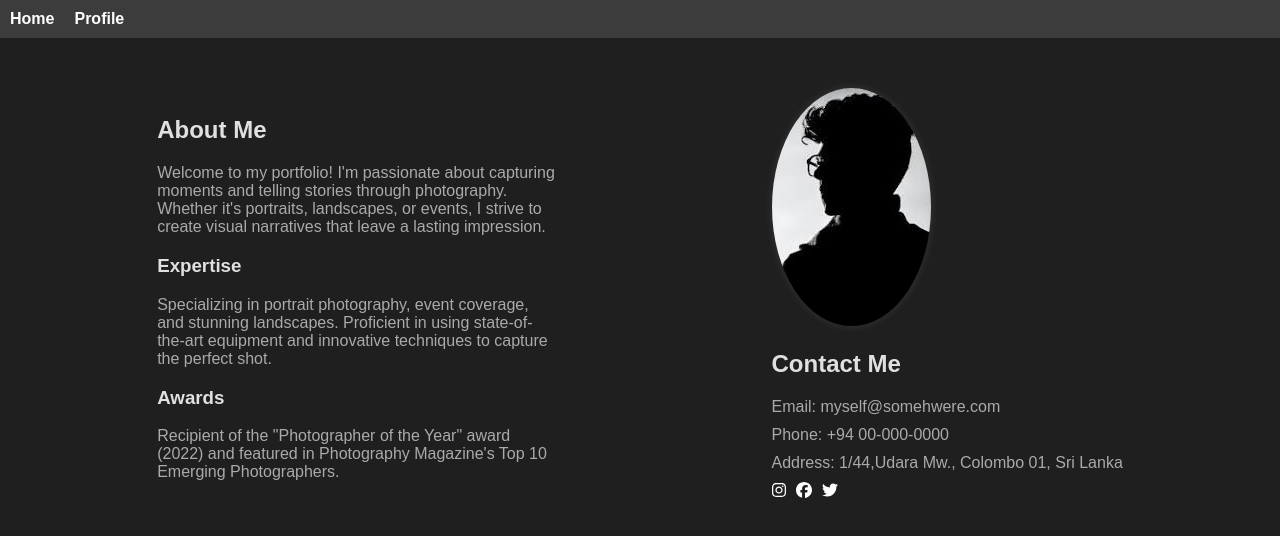
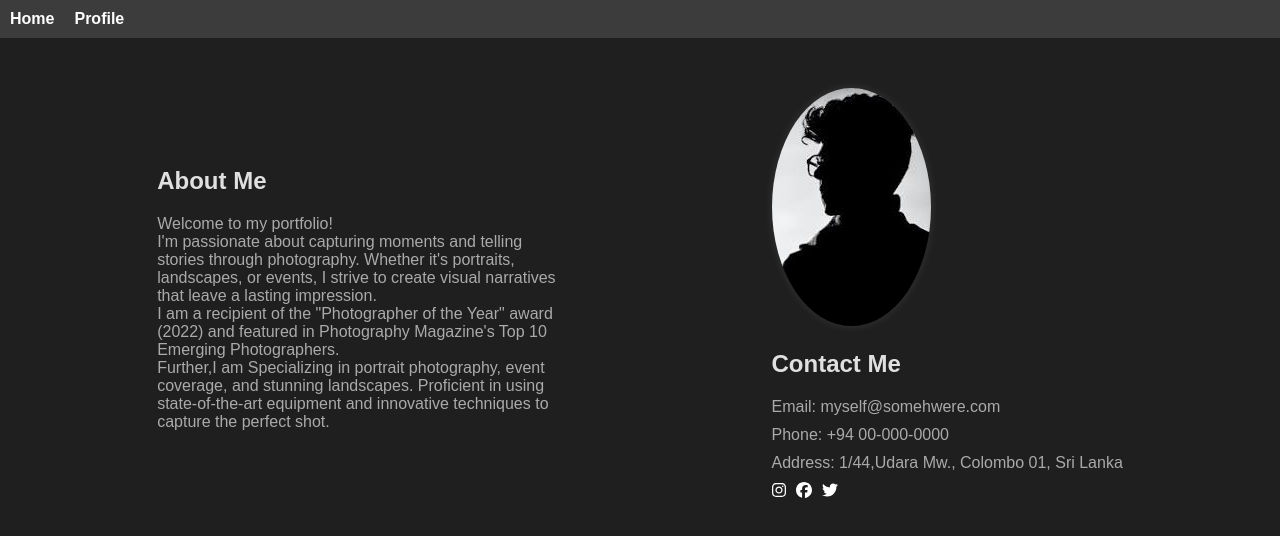
Before and after one commit to yashodharanawaka/my-gallery, a React (Create React App) app: page /profile in a window 1280 px wide. Shown: the top 536 px of the page. Built offline with nearby package versions, Linux system fonts and the light colour scheme.

Commit message:
modified about me section

```diff
--- a/src/components/MyProfile.js
+++ b/src/components/MyProfile.js
@@ -9,17 +9,13 @@ const MyProfile = () => {
         <div className="contact-container">
             <div className="contact-details">
                 <h2>About Me</h2>
-                <p>Welcome to my portfolio! I'm passionate about capturing moments and telling stories through
+                <p>Welcome to my portfolio!<br/>I'm passionate about capturing moments and telling stories through
                     photography. Whether it's portraits, landscapes, or events, I strive to create visual narratives
-                    that leave a lasting impression.</p>
-
-                <h3>Expertise</h3>
-                <p>Specializing in portrait photography, event coverage, and stunning landscapes. Proficient in using
+                    that leave a lasting impression.<br/>I am a recipient of the "Photographer of the Year" award (2022)
+                    and featured in Photography Magazine's Top
+                    10 Emerging Photographers.<br/>Further,I am Specializing in portrait photography, event coverage,
+                    and stunning landscapes. Proficient in using
                     state-of-the-art equipment and innovative techniques to capture the perfect shot.</p>
-
-                <h3>Awards</h3>
-                <p>Recipient of the "Photographer of the Year" award (2022) and featured in Photography Magazine's Top
-                    10 Emerging Photographers.</p>
             </div>
 
             <div className="contact-form">
```
